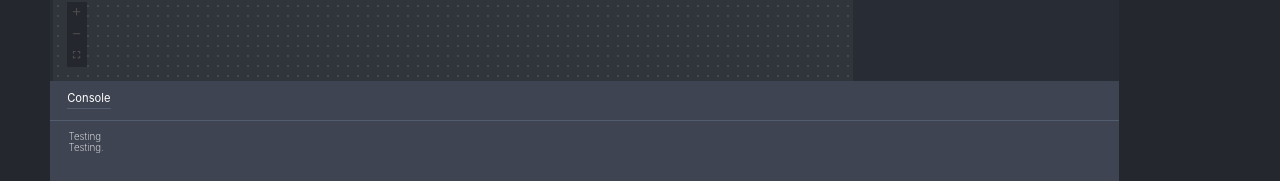
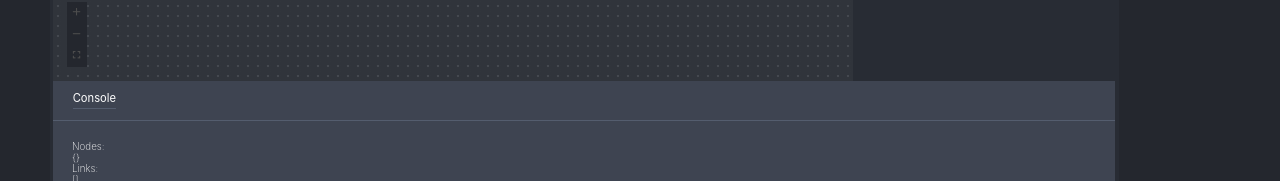
Before and after one commit to michaelmendoza/node-studio, a React (Create React App) app in the folder nodestudiojs/: page / in a window 1280 px wide. Shown: the part 619-800 px from the top of the page. Built offline with nearby package versions, Linux system fonts and the light colour scheme.

Commit message:
Added simple debug functionality to Console

```diff
--- a/nodestudiojs/src/components/layout/BottomView.jsx
+++ b/nodestudiojs/src/components/layout/BottomView.jsx
@@ -1,4 +1,6 @@
 import './BottomView.scss';
+import { useContext } from 'react';
+import AppState from '../../state/AppState';
 
 const BottomView = () => {
     return (
@@ -8,20 +10,31 @@ const BottomView = () => {
                     <div className='nav-item'> Console </div>
                 </div>
 
-                <NodeConsole></NodeConsole>
+                <div style={{ height:'65px', overflow: 'scroll' }}>
+                    <NodeConsole></NodeConsole>
+                </div>
             </div>
         </div>
     )
 }
 
 const NodeConsole = () => {
-    const consoleText = 'Testing \n Testing.'
-    const consoleLines = consoleText.split(/\r?\n/);
+    const {state} = useContext(AppState.AppContext);
+
+    //const consoleText = 'Testing \n Testing.'
+    //const consoleLines = consoleText.split(/\r?\n/);
+    const nodesText = JSON.stringify(state.nodes, null,'\t').split(/\r?\n/);
+    const linkText = JSON.stringify(state.links, null,'\t').split(/\r?\n/);
 
     return (
         <div className='node-console text-align-left'>
+            <div> Nodes: </div>
             {
-                consoleLines.map((line, index) => <div key={index}> {line} </div>)
+                nodesText //nodesText.map((line, index) => <div key={index}> {line} </div>)
+            }
+            <div> Links: </div>
+            {
+                linkText //linkText.map((line, index) => <div key={index}> {line} </div>)
             }
         </div>
     )
--- a/nodestudiojs/src/components/layout/BottomView.scss
+++ b/nodestudiojs/src/components/layout/BottomView.scss
@@ -4,8 +4,8 @@
     background-color: lighten($app-background-color, 10%);
     position: fixed;
     bottom: 0;
-    right: 0;
-    left: 0;
+    right:11.8em;
+    left:3.75em;
     z-index: 8;
 
     .bottom-view-container{
@@ -14,7 +14,7 @@
 
     .bottom-view-nav {
         text-align: left;
-        padding: 1em 1em 1em 6em;
+        padding: 1em 1em 1em 1.8em;
         font-weight: 400;
         font-size: 0.8em;
         border-bottom: 1px solid lighten($app-background-color, 20%);
@@ -28,7 +28,7 @@
 }
 
 .node-console {
-    padding: 1em 1em 1em 7em;
+    padding: 2em;
     font-weight: 200;
     font-size: 0.7em
 }
--- a/nodestudiojs/src/models/Node.js
+++ b/nodestudiojs/src/models/Node.js
@@ -22,6 +22,7 @@ class Node {
         return node;
     }
 
+    /** Creates Node from nodeData with data structure outlined in nodestudio (python) */
     static factory(nodeData) {
         const node = {}
         node.id = nodeData.id;
```
